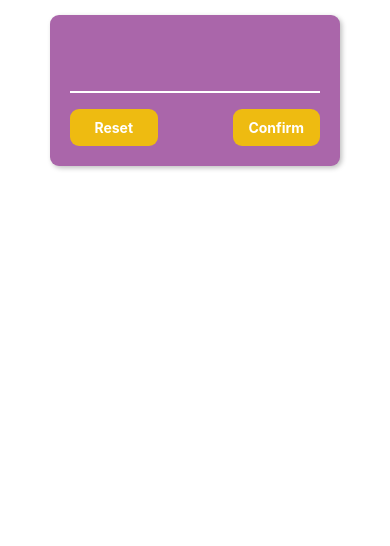
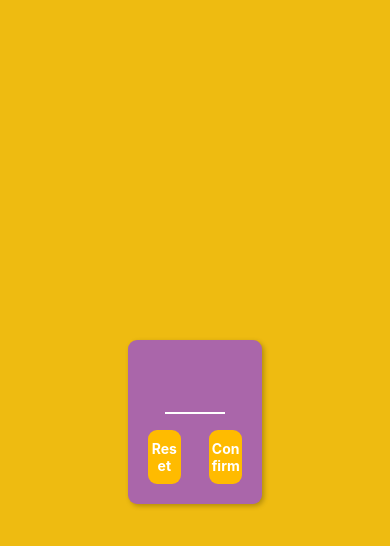
Before and after one commit to manuelaag99/Guess-the-Number, a React Native app: screen / in a window 390 px wide. Shown: the top 546 px of the page. Built offline with nearby package versions, Linux system fonts and the light colour scheme.

Commit message:
functional initial screen

```diff
--- a/App.js
+++ b/App.js
@@ -4,14 +4,16 @@ import InitialGameScreen from './screens/InitialGameScreen';
 
 export default function App() {
 	return (
-		<InitialGameScreen />
+		<View style={styles.rootStyles}>
+			<InitialGameScreen />
+		</View>
 	);
 }
 
 const styles = StyleSheet.create({
-	container: {
+	rootStyles: {
 		flex: 1,
-		backgroundColor: '#fff',
+		backgroundColor: '#eb1',
 		alignItems: 'center',
 		justifyContent: 'center',
 	},
--- a/components/PrimaryButton.jsx
+++ b/components/PrimaryButton.jsx
@@ -1,11 +1,25 @@
-import { Pressable, Text } from "react-native"
+import { Pressable, StyleSheet, Text } from "react-native"
 
 export default function PrimaryButton ({ children }) {
     return (
-        <Pressable android_ripple={{ color: "#f82" }} style={{ backgroundColor: "#eb1", width: "35%", justifyContent: "center", paddingVertical: 10, borderRadius: 9, elevation: 10 }}>
+        <Pressable android_ripple={{ color: "#f82" }} style={({ pressed }) => pressed ? [styles.buttonStyle, styles.pressedButtonStyle] : styles.buttonStyle}>
             <Text style={{ width: "100%", textAlign: "center", color: "#fff", fontWeight: "bold" }}>
                 {children}
             </Text>
         </Pressable>
     )
 }
+
+const styles = StyleSheet.create({
+    buttonStyle: {
+        backgroundColor: "#fb0",
+        width: "35%",
+        justifyContent: "center",
+        paddingVertical: 10,
+        borderRadius: 9,
+        elevation: 10
+    },
+    pressedButtonStyle: {
+        opacity: 30
+    }
+})
--- a/screens/InitialGameScreen.js
+++ b/screens/InitialGameScreen.js
@@ -4,7 +4,7 @@ import PrimaryButton from "../components/PrimaryButton";
 export default function InitialGameScreen () {
     return (
         <View style={{ alignItems: "center", justifyContent: "center", marginHorizontal: 50, backgroundColor: "#a6a", marginVertical: 15, padding: 20, borderRadius: 9, elevation: 5, shadowColor: "#000", shadowOffset: { width: 2, height: 2 }, shadowRadius: 5, shadowOpacity: 0.25 }}>
-            <TextInput inputMode="numeric" style={styles.textInput} />
+            <TextInput maxLength={2} keyboardType="number-pad" autoCorrect={false} inputMode="numeric" style={styles.textInput} />
             <View style={{ justifyContent: "space-between", flexDirection: "row", width: "100%", marginTop: 10 }}>
                 <PrimaryButton>
                     Reset
@@ -19,13 +19,14 @@ export default function InitialGameScreen () {
 
 const styles = StyleSheet.create({
     textInput: {
-        width: "100%",
+        width: 60,
         borderBottomWidth: 2,
         borderBottomColor: "#fff",
-        padding: 6,
+        paddingVertical: 4,
         fontSize: 36,
         color: "#fff",
         fontWeight: "bold",
-        marginBottom: 6
+        marginBottom: 6,
+        textAlign: "center"
     }
 })
```
